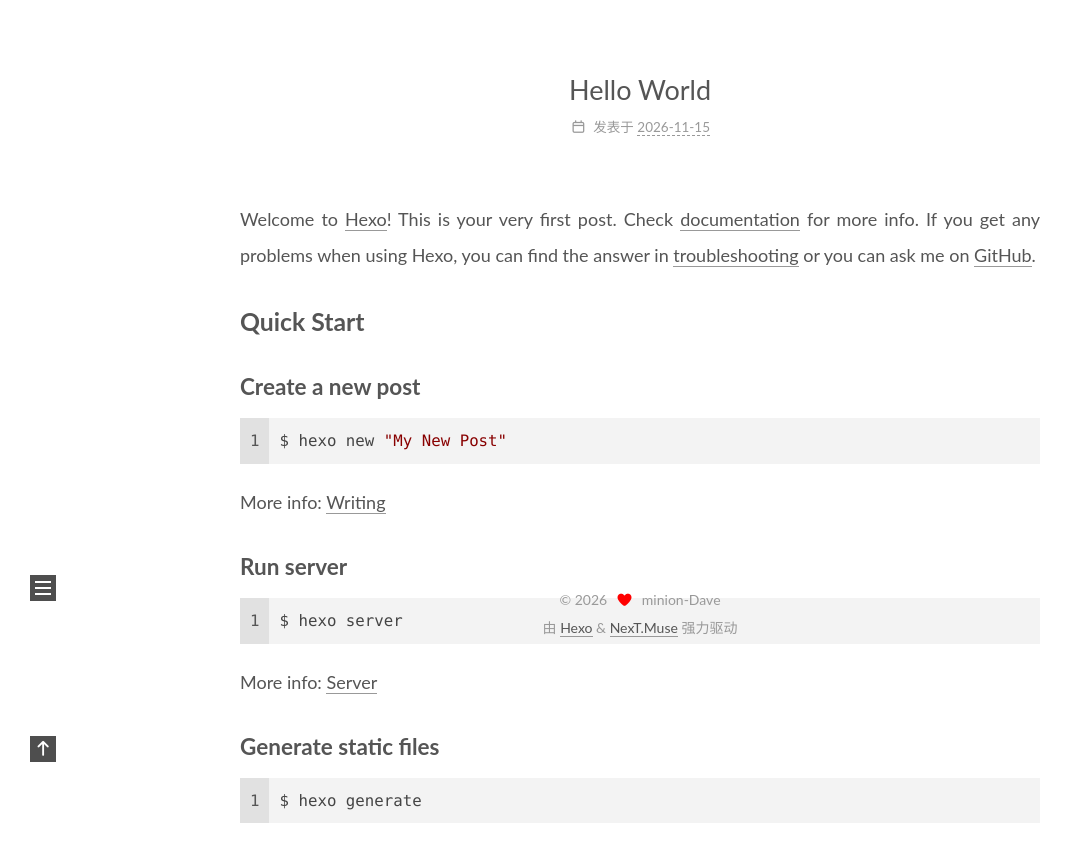
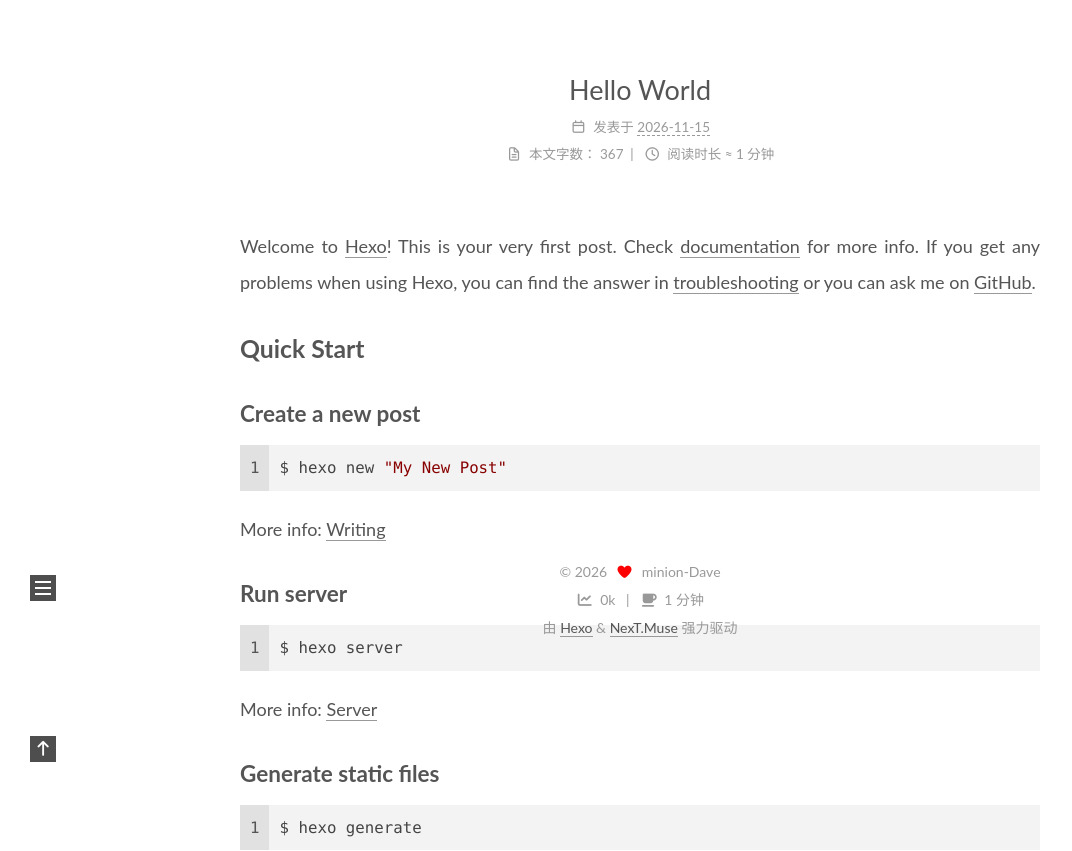
Before and after one commit to minion-Dave-official/minion-Dave-official.github.io, a PHP site: page / in a window 1280 px wide. Shown: the part 138-989 px from the top of the page, without its empty margins (0-1072 px from the left). Run offline with PHP 8.4, Linux system fonts and the light colour scheme; some libraries are stand-ins or nearby versions.

Commit message:
Site updated: 2026-11-16 18:37:28

```diff
--- a/css/main.css
+++ b/css/main.css
@@ -1380,7 +1380,7 @@ pre code {
   vertical-align: middle;
 }
 .links-of-author a::before {
-  background: #ff4946;
+  background: #ff50ff;
   display: inline-block;
   margin-right: 3px;
   transform: translateY(-2px);
--- a/index.html
+++ b/index.html
@@ -184,6 +184,21 @@
     </span>
 
 
+    <span class="post-meta-break"></span>
+    <span class="post-meta-item" title="本文字数">
+      <span class="post-meta-item-icon">
+        <i class="far fa-file-lines"></i>
+      </span>
+      <span class="post-meta-item-text">本文字数：</span>
+      <span>367</span>
+    </span>
+    <span class="post-meta-item" title="阅读时长">
+      <span class="post-meta-item-icon">
+        <i class="far fa-clock"></i>
+      </span>
+      <span class="post-meta-item-text">阅读时长 &asymp;</span>
+      <span>1 分钟</span>
+    </span>
 </div>
 
         </div>
@@ -239,6 +254,20 @@
     </span>
     <span class="author" itemprop="copyrightHolder">minion-Dave</span>
   </div>
+<div class="wordcount">
+  <span class="post-meta-item">
+    <span class="post-meta-item-icon">
+      <i class="fa fa-chart-line"></i>
+    </span>
+    <span title="站点总字数">0k</span>
+  </span>
+  <span class="post-meta-item">
+    <span class="post-meta-item-icon">
+      <i class="fa fa-coffee"></i>
+    </span>
+    <span title="站点阅读时长">1 分钟</span>
+  </span>
+</div>
   <div class="powered-by">由 <a href="https://hexo.io/" rel="noopener" target="_blank">Hexo</a> & <a href="https://theme-next.js.org/muse/" rel="noopener" target="_blank">NexT.Muse</a> 强力驱动
   </div>
 
```
Also changed, not shown: 2026/11/15/hello-world/index.html (+29 -0 lines), archives/2026/11/index.html (+14 -0 lines), archives/2026/index.html (+14 -0 lines), archives/index.html (+14 -0 lines).
